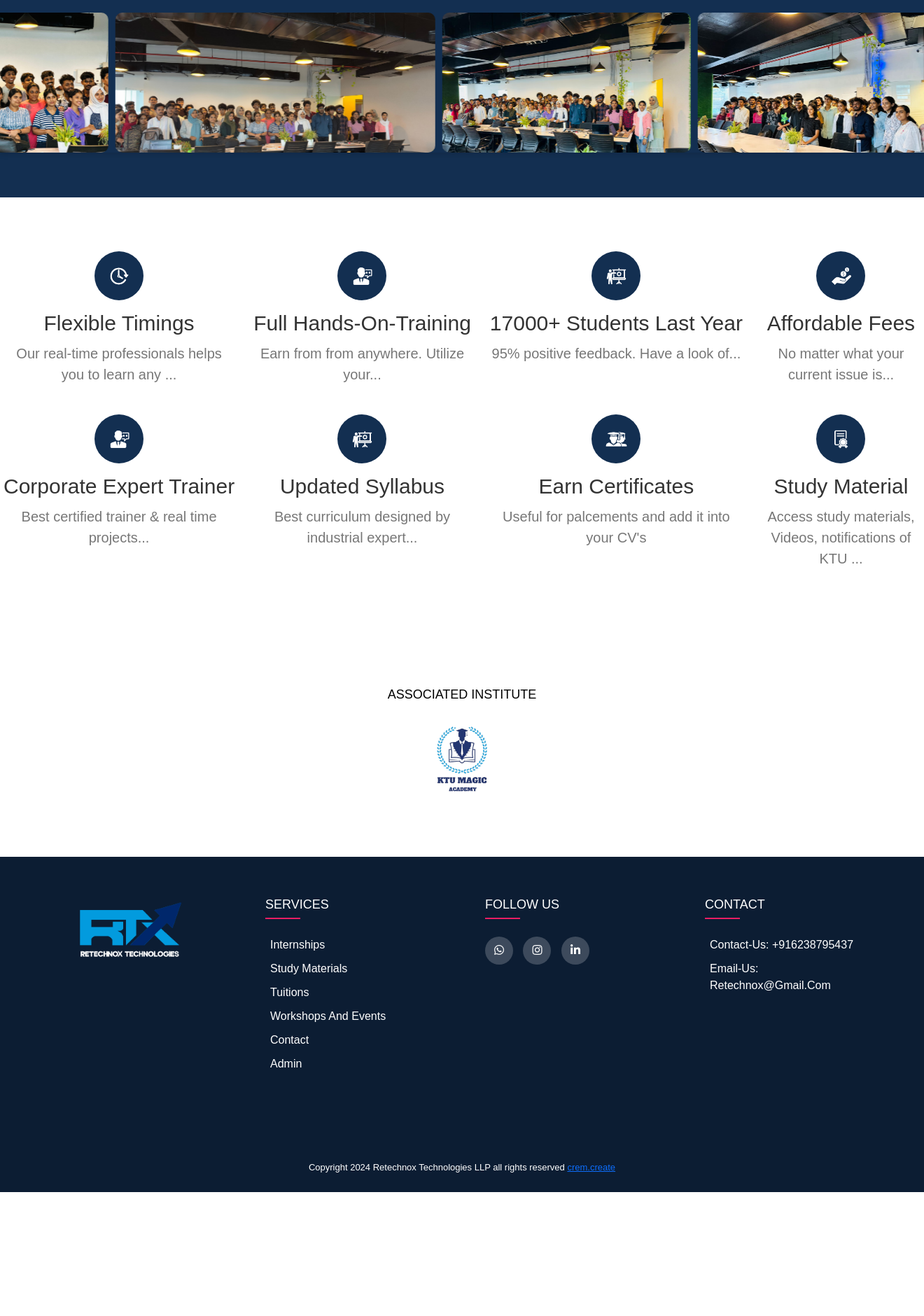
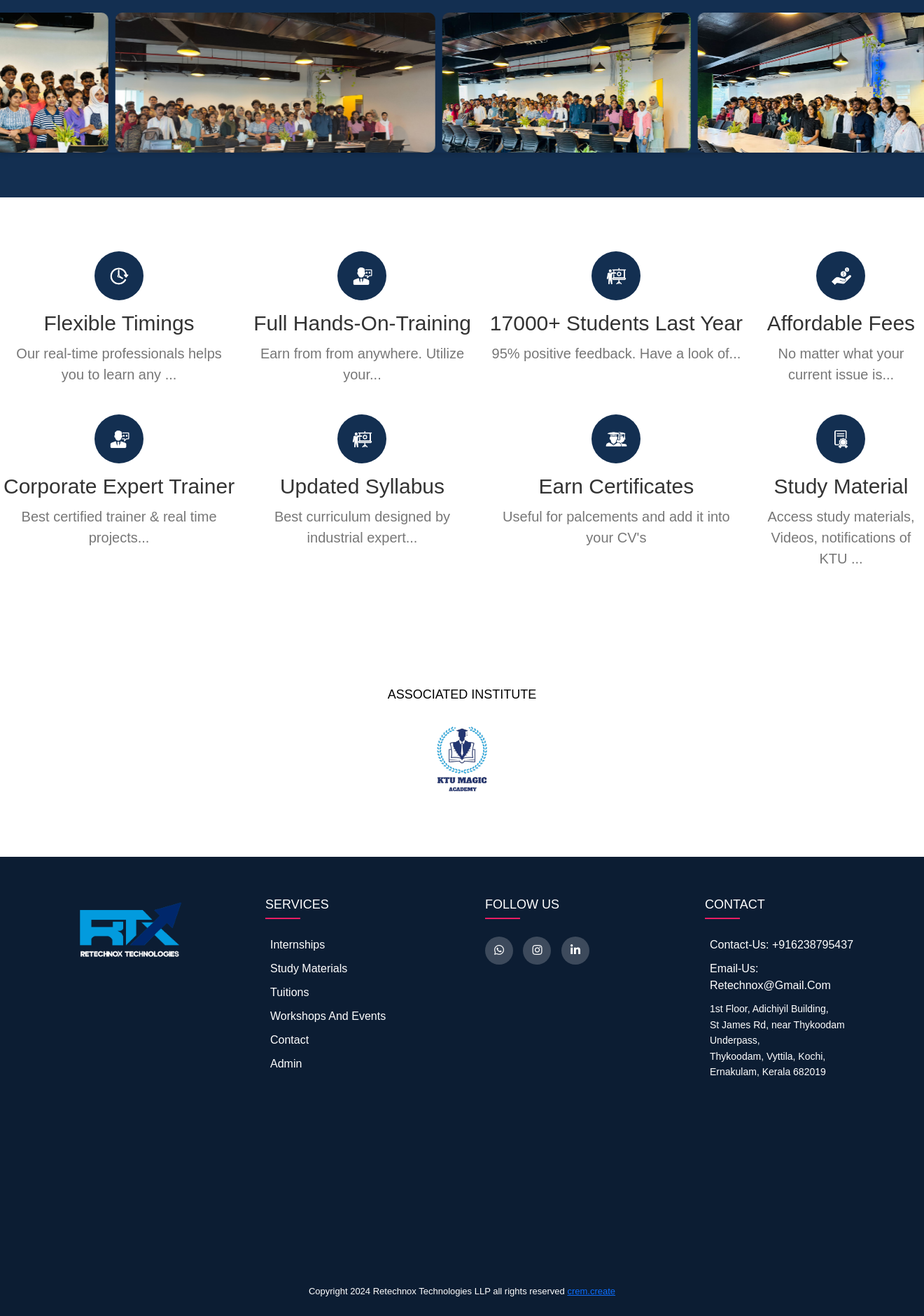
Before and after one commit to retechnox/retchwebsite, a PHP site: page / in a window 1320 px wide. Shown: the part 2310-4190 px from the top of the page at 70% size. Before the commit the page ends 4013 px from the top, so only its background shows below. Run offline with PHP 8.4, Linux system fonts and the light colour scheme; data that the repository does not hold is empty; some libraries are stand-ins or nearby versions; grey boxes are pictures that could not be loaded.

Commit message:
added adress

```diff
--- a/index.php
+++ b/index.php
@@ -3565,7 +3565,23 @@
                         <li><a href="https://wa.me/+916238795437">Contact-us: +916238795437</a></li>
 
                         <li><a href="mailto:Retechnox@gmail.com">Email-us: Retechnox@gmail.com</a></li>
-
+        <li style="color:white; font-size:14px; line-height:1.6;">
+            1st Floor, Adichiyil Building,<br>
+            St James Rd, near Thykoodam Underpass,<br>
+            Thykoodam, Vyttila, Kochi,<br>
+            Ernakulam, Kerala 682019
+        </li>
+
+        <li style="margin-top:10px;">
+            <iframe
+                src="https://www.google.com/maps?q=Adichiyil+Building+St+James+Rd+Thykoodam+Vyttila+Kochi+Kerala+682019&output=embed"
+                width="100%"
+                height="150"
+                style="border:0; border-radius:8px;"
+                allowfullscreen=""
+                loading="lazy">
+            </iframe>
+        </li>
 
 
                     </ul>
```
